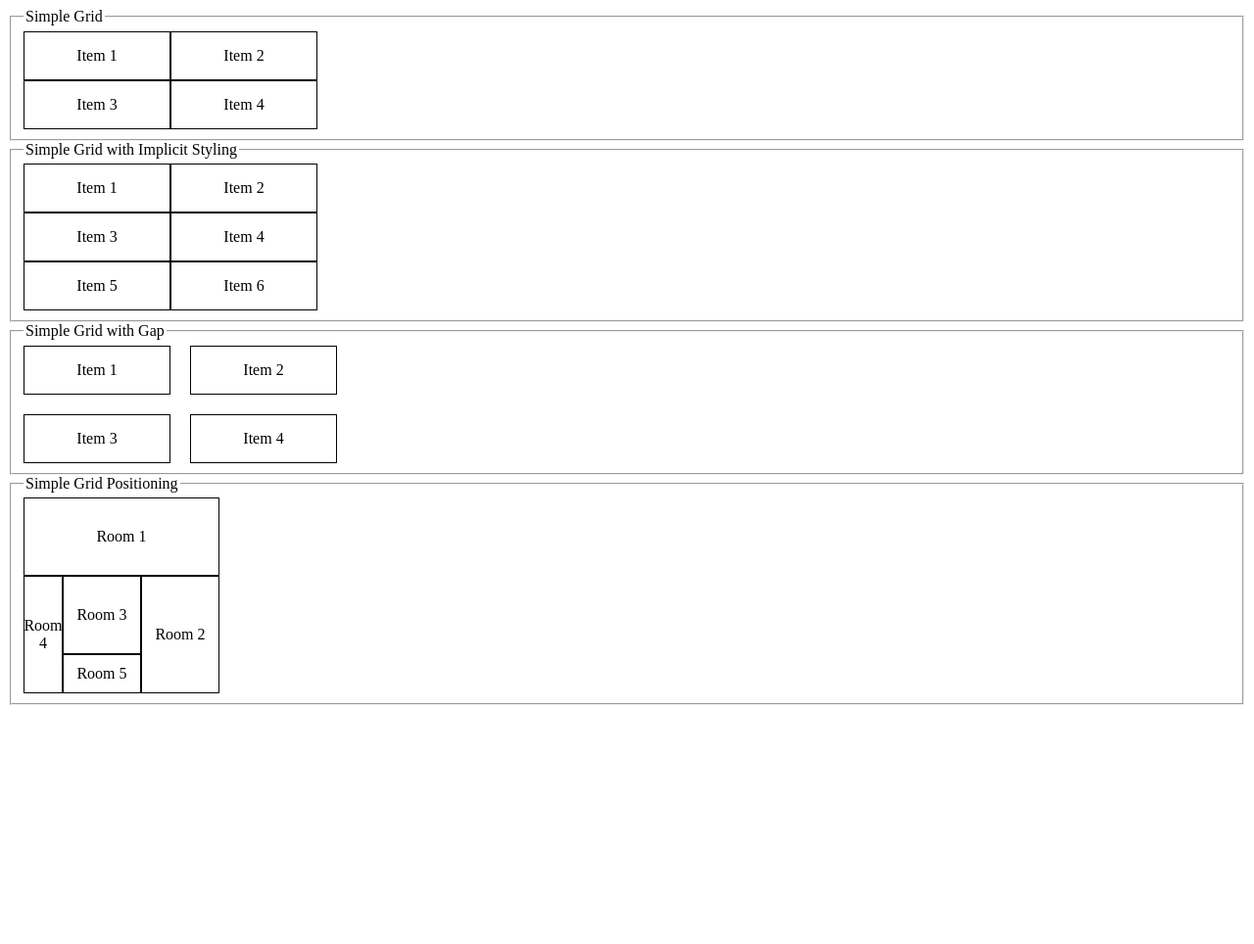
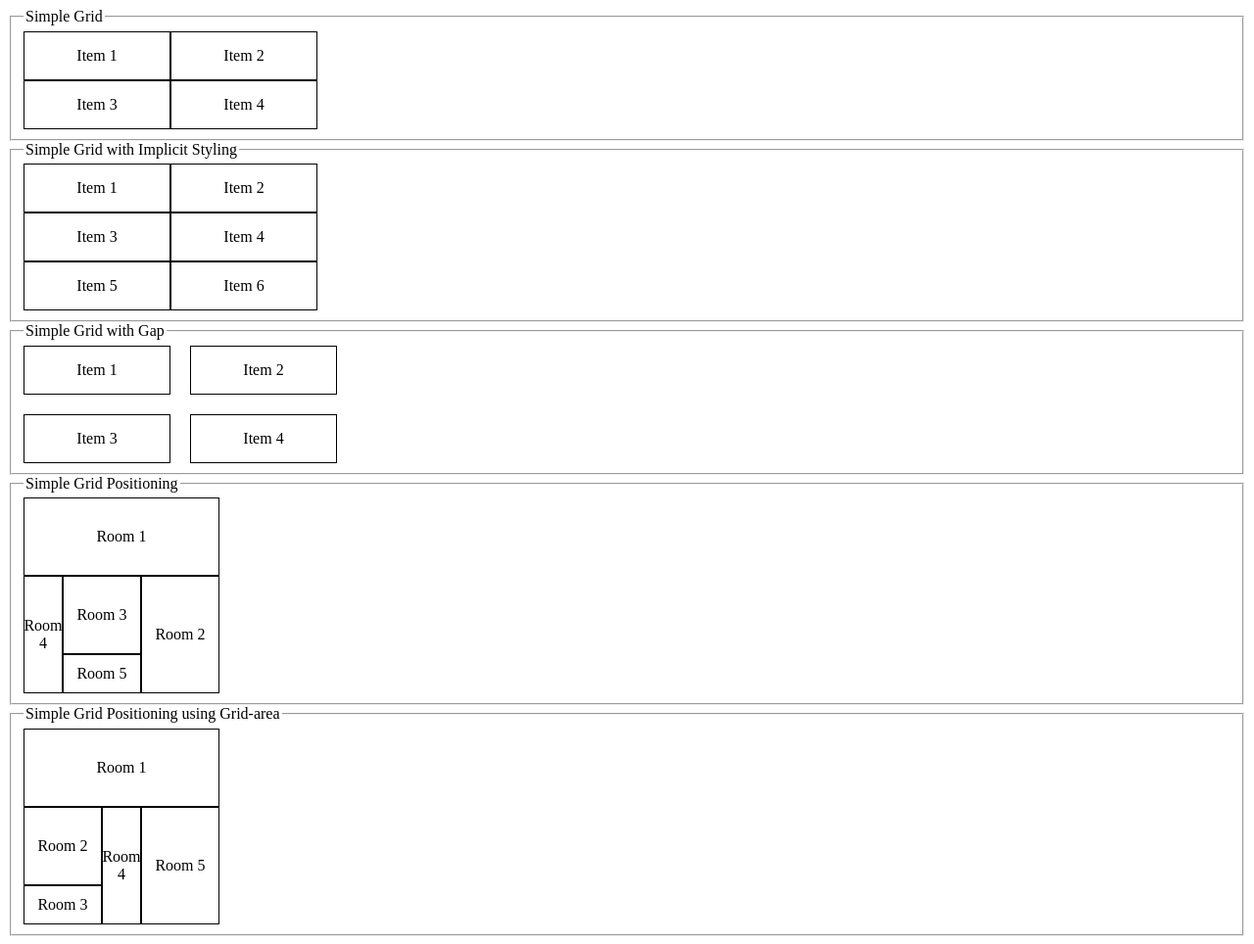
Before and after one commit to Diplomoceras-maximum/grid, a plain HTML site: page index.html in a window 1280 px wide. Shown: the whole page at 98% size. Before the commit the page ends 800 px from the top, so only its background shows below. Drawn offline with Linux system fonts and the light colour scheme.

Commit message:
Add explanation and examples of grid positioning using grid-area

```diff
--- a/index.html
+++ b/index.html
@@ -54,5 +54,17 @@
         <div class="room five">Room 5</div>
       </div>
     </fieldset>
+
+    <!-- Example of simple grid positioning using grid-area -->
+    <fieldset>
+      <legend>Simple Grid Positioning using Grid-area</legend>
+      <div class="container-five">
+        <div class="box" id="one">Room 1</div>
+        <div class="box" id="two">Room 2</div>
+        <div class="box" id="three">Room 3</div>
+        <div class="box" id="four">Room 4</div>
+        <div class="box" id="five">Room 5</div>
+      </div>
+    </fieldset>
   </body>
 </html>
--- a/styles.css
+++ b/styles.css
@@ -254,3 +254,101 @@
   grid-row-start: 5;
   grid-row-end: 6;
 }
+
+/*
+
+    === Grid-area ===
+
+    1. grid-area can be used as a sorthand for grid-row-start / grid-column-start / grid-row-end / grid-column-end into one line
+
+    Example:
+
+    #living-room {
+        grid-area: 1 / 1 / 3 / 6;
+    }
+
+    2. Alternatively, grid-area can be used to position things visually using words, using grid-area as the property with a name value
+    3. Then with each grid item having a grid-area value, you can map the structure on the container using the grid-template-areas property
+
+    Example:
+
+    .container {
+        display: inline-grid;
+        grid-template: 40px 40px 40px 40px 40px / 40px 40px 40px 40px 40px;
+        background-color: lightblue;
+        grid-template-areas:
+            "living-room living-room living-room living-room living-room"
+            "living-room living-room living-room living-room living-room"
+            "bedroom bedroom bathroom kitchen kitchen"
+            "bedroom bedroom bathroom kitchen kitchen"
+            "closet closet bathroom kitchen kitchen"
+    }
+
+    .room {
+        border: 1px solid;
+        font-size: 50%;
+        text-align: center;
+    }
+
+    #living-room {
+        grid-area:  living-room;
+    }
+
+    #kitchen {
+        grid-area: kitchen;
+    }
+
+    #bedroom {
+        grid-area: bedroom;
+    }
+
+    #bathroom {
+        grid-area: bathroom;
+    }
+
+    #closet {
+        grid-area: closet;
+    }
+
+    4. To indicate empty cells you can use "." instead of a grid-area value
+
+*/
+
+.container-five {
+  display: grid;
+  grid-template: 40px 40px 40px 40px 40px / 40px 40px 40px 40px 40px;
+  grid-template-areas:
+    "living-room living-room living-room living-room living-room"
+    "living-room living-room living-room living-room living-room"
+    "bedroom bedroom bathroom kitchen kitchen"
+    "bedroom bedroom bathroom kitchen kitchen"
+    "closet closet bathroom kitchen kitchen";
+}
+
+.box {
+  display: flex;
+  border: 1px solid;
+  align-items: center;
+  justify-content: center;
+  text-align: center;
+}
+
+#one {
+  grid-area: living-room;
+}
+
+#two {
+  grid-area: bedroom;
+}
+
+#three {
+  grid-area: closet;
+}
+
+#four {
+  grid-area: bathroom;
+}
+
+#five {
+  grid-area: kitchen;
+}
```
